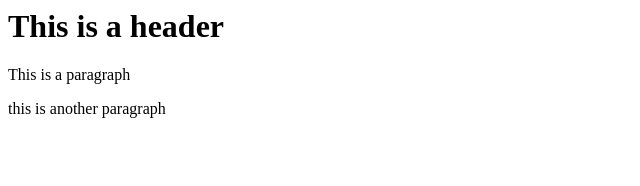
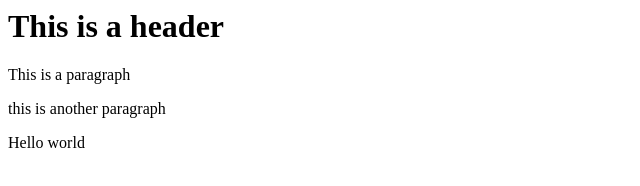
Before and after one commit to Gilbert228/git-test, a website: page index.html in a window 1280 px wide. Shown: the full height of the page, 0-640 px from the left. Drawn offline with Linux system fonts and the light colour scheme.

Commit message:
Using NPM

```diff
--- a/index.html
+++ b/index.html
@@ -9,5 +9,6 @@
     <h1> This is a header </h1>
     <p> This is a paragraph </p>
     <p> this is another paragraph</p>
+    <p> Hello world</p>
 </body>
 </html>
```
Also changed, not shown: package.json (added, +24 -0 lines), 2 other files.
